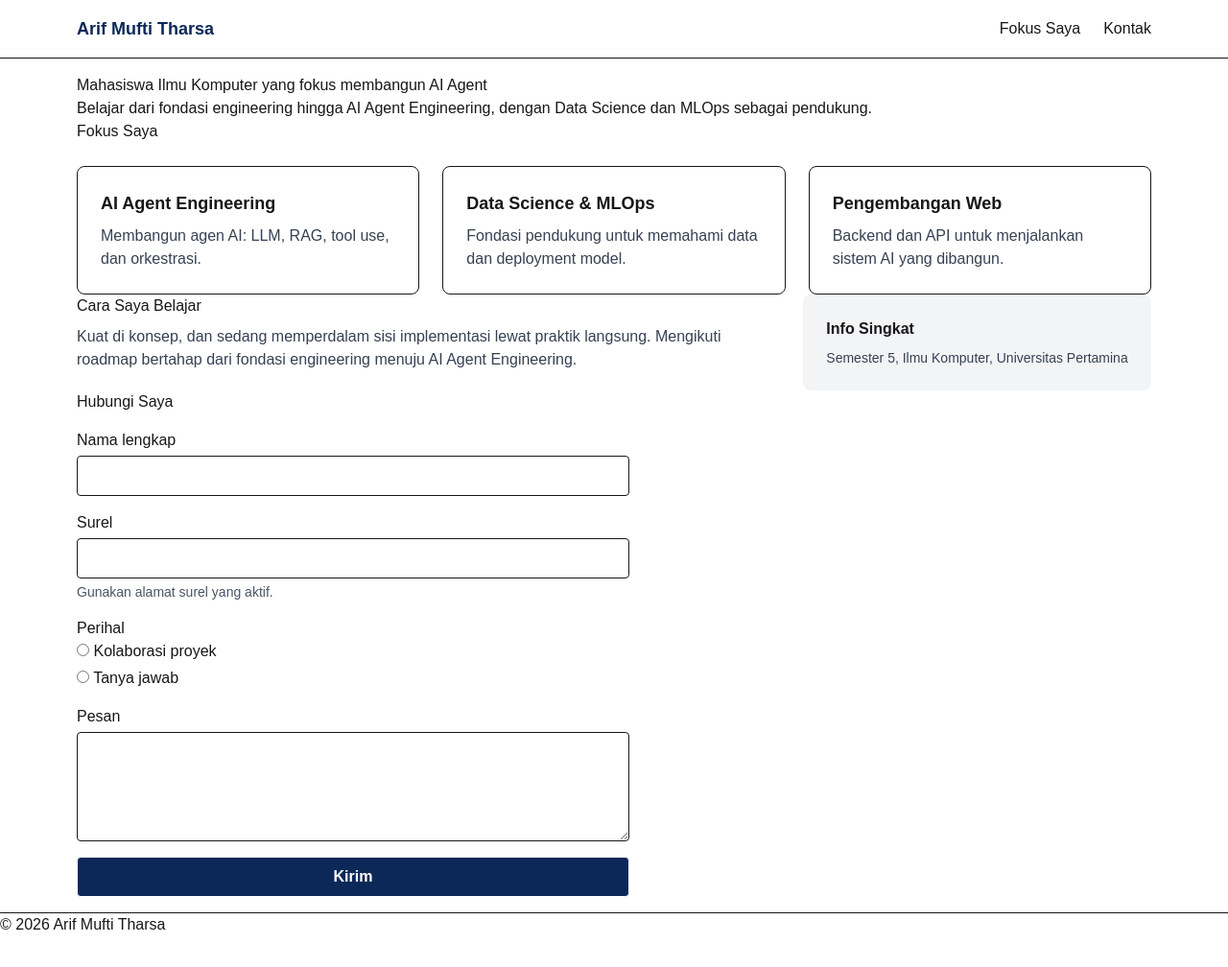
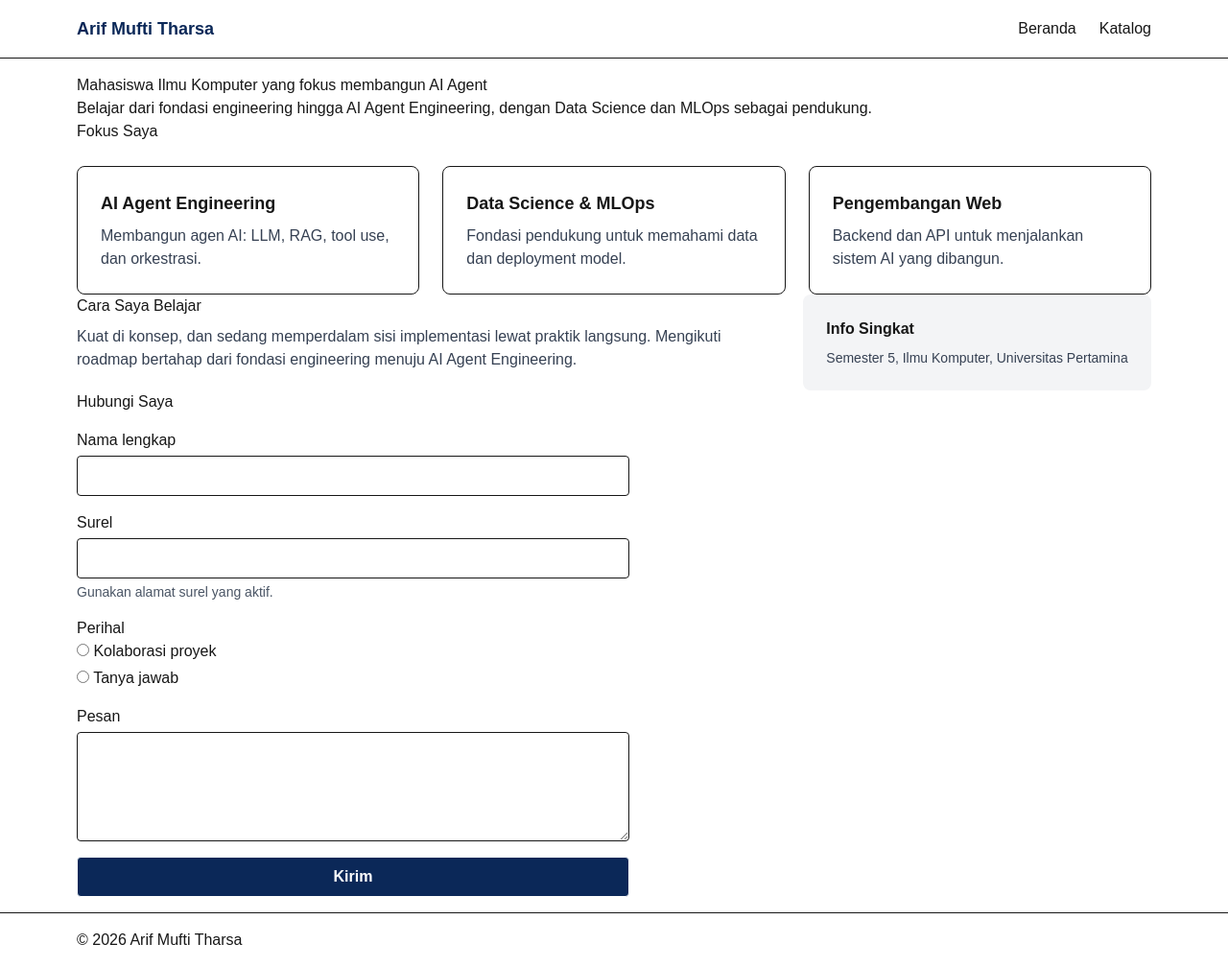
Before and after one commit to arifmuftitharsa/praktikum-paw, a Next.js app: page / in a window 1280 px wide. Shown: the whole page at 96% size. Before the commit the page ends 976 px from the top, so only its background shows below. Built offline with nearby package versions, Linux system fonts and the light colour scheme.

Commit message:
feat: pecah header dan footer menjadi komponen

```diff
--- a/app/layout.tsx
+++ b/app/layout.tsx
@@ -1,6 +1,8 @@
 import type { Metadata } from "next";
 import { Geist, Geist_Mono } from "next/font/google";
 import "./globals.css";
+import SiteHeader from "@/components/SiteHeader";
+import SiteFooter from "@/components/SiteFooter";
 
 const geistSans = Geist({
   variable: "--font-geist-sans",
@@ -17,13 +19,25 @@ export const metadata: Metadata = {
   description: "Portofolio Arif Mufti Tharsa, mahasiswa Ilmu Komputer.",
 };
 
+const tautan = [
+  { href: "/", label: "Beranda" },
+  { href: "/katalog", label: "Katalog" },
+];
+
 export default function RootLayout({ children }: LayoutProps<"/">) {
   return (
     <html
       lang="id"
       className={`${geistSans.variable} ${geistMono.variable} h-full antialiased`}
     >
-      <body className="min-h-full flex flex-col">{children}</body>
+      <body className="min-h-full flex flex-col">
+        <a href="#konten" className="sr-only focus:not-sr-only focus:p-2">
+          Lewati ke konten utama
+        </a>
+        <SiteHeader namaProduk="Arif Mufti Tharsa" tautan={tautan} />
+        {children}
+        <SiteFooter namaProduk="Arif Mufti Tharsa" />
+      </body>
     </html>
   );
 }
--- a/app/page.tsx
+++ b/app/page.tsx
@@ -1,5 +1,3 @@
-import Link from "next/link";
-
 const fokus = [
   {
     judul: "AI Agent Engineering",
@@ -21,30 +19,6 @@ const kolom =
 
 export default function Beranda() {
   return (
-    <>
-      <a href="#konten" className="sr-only focus:not-sr-only focus:p-2">
-        Lewati ke konten utama
-      </a>
-      <header className="border-b">
-        <nav
-          aria-label="Navigasi utama"
-          className="mx-auto flex max-w-6xl flex-col gap-3 p-4
-                        sm:flex-row sm:items-center sm:justify-between"
-        >
-          <Link href="/" className="text-lg font-bold text-brand">
-            Arif Mufti Tharsa
-          </Link>
-          <ul className="flex gap-6">
-            <li>
-              <a href="#fitur">Fokus Saya</a>
-            </li>
-            <li>
-              <a href="#kontak">Kontak</a>
-            </li>
-          </ul>
-        </nav>
-      </header>
-
     <main id="konten" className="mx-auto max-w-6xl p-4">
       <section aria-labelledby="judul-utama">
         <h1 id="judul-utama">
@@ -129,8 +103,8 @@ export default function Beranda() {
           <fieldset className="flex flex-col gap-1">
             <legend className="font-medium">Perihal</legend>
             <label>
-                <input type="radio" name="perihal" value="kolaborasi" />{" "}
-                Kolaborasi proyek
+              <input type="radio" name="perihal" value="kolaborasi" /> Kolaborasi
+              proyek
             </label>
             <label>
               <input type="radio" name="perihal" value="tanya" /> Tanya jawab
@@ -153,10 +127,5 @@ export default function Beranda() {
         </form>
       </section>
     </main>
-
-      <footer className="border-t">
-        <p>© 2026 Arif Mufti Tharsa</p>
-      </footer>
-    </>
   );
 }
--- /dev/null
+++ b/components/SiteFooter.tsx
@@ -0,0 +1,11 @@
+interface SiteFooterProps {
+  namaProduk: string;
+}
+
+export default function SiteFooter({ namaProduk }: SiteFooterProps) {
+  return (
+    <footer className="border-t">
+      <p className="mx-auto max-w-6xl p-4">© 2026 {namaProduk}</p>
+    </footer>
+  );
+}
--- /dev/null
+++ b/components/SiteHeader.tsx
@@ -0,0 +1,30 @@
+import Link from "next/link";
+
+type Tautan = { href: string; label: string };
+
+interface SiteHeaderProps {
+  namaProduk: string;
+  tautan: Tautan[];
+}
+
+export default function SiteHeader({ namaProduk, tautan }: SiteHeaderProps) {
+  return (
+    <header className="border-b">
+      <nav
+        aria-label="Navigasi utama"
+        className="mx-auto flex max-w-6xl flex-col gap-3 p-4 sm:flex-row sm:items-center sm:justify-between"
+      >
+        <Link href="/" className="text-lg font-bold text-brand">
+          {namaProduk}
+        </Link>
+        <ul className="flex flex-col gap-2 sm:flex-row sm:gap-6">
+          {tautan.map((t) => (
+            <li key={t.href}>
+              <Link href={t.href}>{t.label}</Link>
+            </li>
+          ))}
+        </ul>
+      </nav>
+    </header>
+  );
+}
```
Lines whose indentation alone changed are shown as unchanged.
